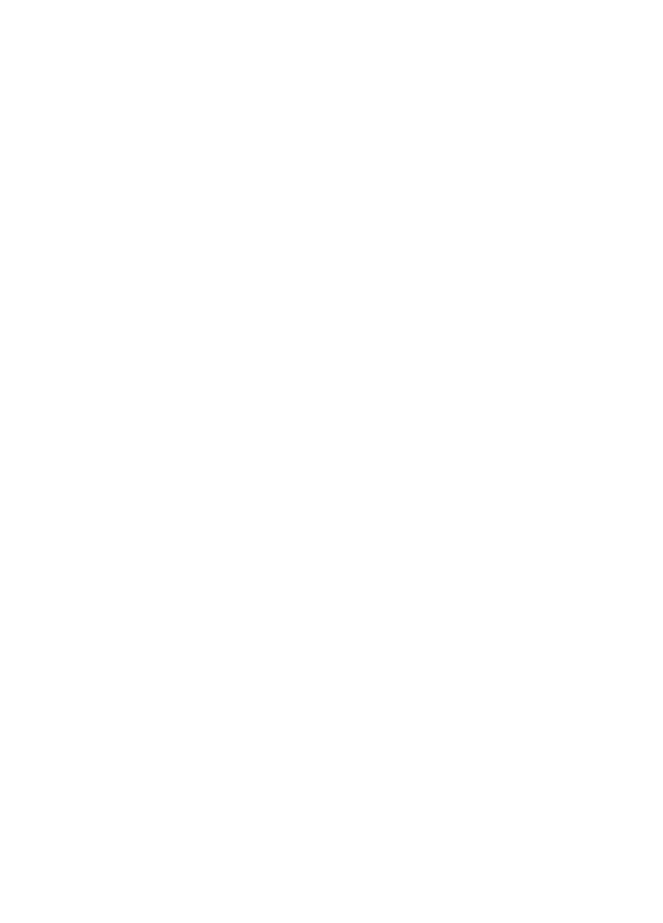
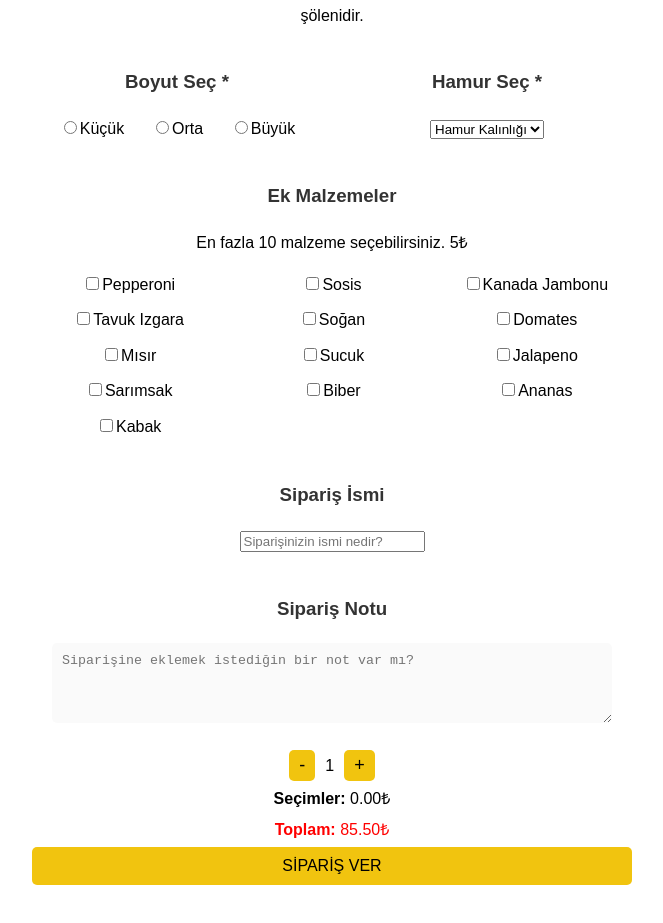
Before and after one commit to TahirEmreAk/s8-pizza-challenge, a React (Vite) app: page /order in a window 1280 px wide. Shown: the part 245-1168 px from the top of the page, without its empty margins (308-971 px from the left). Before the commit the page ends 800 px from the top, so only its background shows below. Built offline with nearby package versions, Linux system fonts and the light colour scheme.

Commit message:
Route sorunu çözüldü & button disabled eklendi
- useNavigete yerine useHistory kullandım(eski sürüm)
- isFormDisabled state'i oluşturuldu
- button'a disabled özelliği eklendi.
- isFormDisabled için gerekli kontroller eklendi.
- Route sorunu çözüldü.
- jsconfig.json dosyası eklendi.

```diff
--- a/package.json
+++ b/package.json
@@ -24,7 +24,7 @@
     "@types/react-router-dom": "^5.3.3",
     "@vitejs/plugin-react": "^4.2.1",
     "cypress": "^14.0.0",
-    "eslint": "^8.55.0",
+    "eslint": "^8.57.1",
     "eslint-plugin-react": "^7.33.2",
     "eslint-plugin-react-hooks": "^4.6.0",
     "eslint-plugin-react-refresh": "^0.4.5",
--- a/src/App.jsx
+++ b/src/App.jsx
@@ -1,20 +1,30 @@
+import React from "react";
 import './App.css';
 import OrderPizza from './components/OrderPizza';
 import Home from './components/Home';
-import { BrowserRouter as Router, Route, Switch } from 'react-router-dom';
-import React from "react";
 import Success from './components/Success';
+import { BrowserRouter as Router, Route } from "react-router-dom";
 
 function App() {
   return (
-    <Router>
-      <Switch>
-        <Route path="/" element={<Home />} />
-        <Route path="/order" element={<OrderPizza />} />
-        <Route path="/success" element={<Success />} />
-      </Switch>
-    </Router>
+    <>
+      <Route exact path="/" component={Home} />
+      <Route path="/order" component={OrderPizza} />
+      <Route path="/success" component={Success} />
+    </>
   );
 }
 
 export default App;
+
+
+//   return (
+//     <>
+//       <div>
+//         <OrderPizza />
+//       </div>
+//     </>
+//   )
+// }
+
+// export default App
--- a/src/components/Home.jsx
+++ b/src/components/Home.jsx
@@ -1,13 +1,13 @@
-import { useNavigate } from "react-router-dom";
+import { useHistory } from "react-router-dom";
 import React from "react";
 
 export default function Home() {
-    const navigate = useNavigate();
+    const history = useHistory();
     return (
         <div className="home">
             <h1>Teknolojik Yemekler</h1>
             <h2>Kod acıktırır, pizza doyurur</h2>
-            <button onClick={() => navigate("/order")} className="order-button">Acıktım</button>
+            <button onClick={() => history.push("/order")} className="order-button">Acıktım</button>
         </div>
     );
 }
--- a/src/components/OrderPizza.css
+++ b/src/components/OrderPizza.css
@@ -91,3 +91,13 @@ textarea {
     cursor: pointer;
     width: 100%;
 }
+
+.submit-button:disabled {
+    background-color: #707070;
+    color: #000;
+    border: none;
+    padding: 10px 20px;
+    font-size: 16px;
+    cursor: none;
+    width: 100%;
+}
--- a/src/components/OrderPizza.jsx
+++ b/src/components/OrderPizza.jsx
@@ -1,7 +1,7 @@
-import React, { useState } from "react";
+import React, { useEffect, useState } from "react";
 import "./OrderPizza.css";
 import axios from "axios";
-import { useNavigate } from 'react-router-dom';
+import { useHistory } from 'react-router-dom';
 
 const initialValues = {
     name: "",
@@ -13,8 +13,9 @@ const initialValues = {
 }
 
 const OrderPizza = () => {
-    const navigate = useNavigate();
+    const history = useHistory();
     const [formData, setFormData] = useState(initialValues);
+    const [isFormDisabled, setIsFormDisabled] = useState(false);
 
     const toppingsList = [
         "Pepperoni",
@@ -42,6 +43,7 @@ const OrderPizza = () => {
         const updatedToppings = checked
             ? [...formData.toppings, value]
             : formData.toppings.filter((t) => t !== value);
+        // @ts-ignore
         setFormData({ ...formData, toppings: updatedToppings });
     };
 
@@ -53,18 +55,54 @@ const OrderPizza = () => {
 
     const handleSubmit = (e) => {
         e.preventDefault();
+        let message = ""
         if (!formData.size || !formData.dough) {
-            alert("Lütfen pizza boyutunu ve hamur tipini seçin.");
-            return;
+            message += "Lütfen pizza boyutunu ve hamur tipini seçin."
         }
+        if (formData.toppings.length < 4 || formData.toppings.length > 10) {
+            message += "\nEn az 4, en fazla 10 malzeme seçebilirsiniz."
+        }
+
+        if (formData.name.length < 3) {
+            message += "\nİsim, en az 3 karakterden oluşmalıdır."
+        }
+
+        if (message.length != 0) {
+            alert(message)
+            return
+        }
+
+
+        setIsFormDisabled(true);
+
         alert("Sipariş verildi!");
         console.log(formData);
+
         axios.post("https://reqres.in/api/pizza", formData).then(response => {
             console.log(response);
             setFormData(initialValues);
-            navigate("/success");
-        }).catch(error => { console.warn(error) })
+            history.push("/success");
+        }).catch(error => { console.warn(error) }).finally(() => {
+            setIsFormDisabled(false);
+        });
     };
+
+    useEffect(() => {
+        let isValid = true
+        if (!formData.size || !formData.dough) {
+            isValid = false
+        }
+        if (formData.toppings.length < 4 || formData.toppings.length > 10) {
+            isValid = false
+        }
+
+        if (formData.name.length < 3) {
+            isValid = false
+        }
+
+        setIsFormDisabled(!isValid);
+    }, [formData])
+
 
     const basePrice = 85.5;
     const toppingsPrice = formData.toppings.length * 5;
@@ -114,8 +152,10 @@ const OrderPizza = () => {
                             <input
                                 type="checkbox"
                                 value={topping}
+                                // @ts-ignore
                                 checked={formData.toppings.includes(topping)}
                                 onChange={handleToppingChange}
+                                // @ts-ignore
                                 disabled={formData.toppings.length >= 10 && !formData.toppings.includes(topping)}
                             />
                             {topping}
@@ -125,12 +165,25 @@ const OrderPizza = () => {
             </div>
 
             <div className="form-section">
+                <h3>Sipariş İsmi</h3>
+                <input
+                    type="text"
+                    name="isim"
+                    onChange={handleChange}
+                    placeholder="Siparişinizin ismi nedir?"
+                    data-cy="isim"
+                    minLength={3}
+                />
+            </div>
+
+            <div className="form-section">
                 <h3>Sipariş Notu</h3>
                 <textarea
                     name="note"
                     value={formData.note}
                     onChange={handleChange}
                     placeholder="Siparişine eklemek istediğin bir not var mı?"
+                    disabled={isFormDisabled}
                 />
             </div>
 
@@ -154,7 +207,7 @@ const OrderPizza = () => {
                 </div>
             </div>
 
-            <button onClick={() => navigate("/success")} type="submit" className="submit-button">
+            <button type="submit" className="submit-button">
                 SİPARİŞ VER
             </button>
         </form>
```
Also changed, not shown: jsconfig.json (added, +16 -0 lines), src/main.jsx (+6 -2 lines), 2 other files (tests, documents, lock files or other folders).
